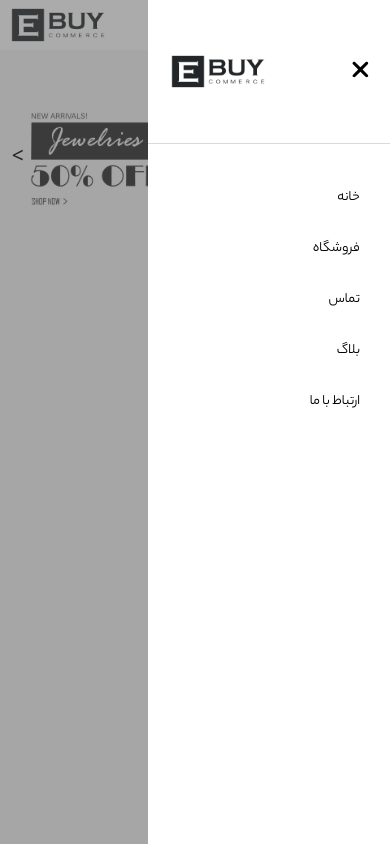
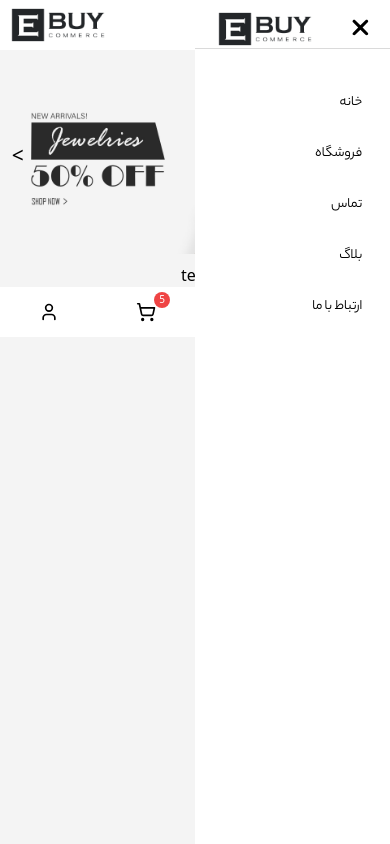
Before and after one commit to alizamanian79/Ecommerce, a Next.js app in the folder client/: page / in a window 390 px wide. Both pictures are taken after a click on the icon 371 px from the left and 25 px from the top of the page. Shown: the top 844 px of the page. Built offline with nearby package versions, Linux system fonts and the light colour scheme.

Commit message:
Fixed Menu

```diff
--- a/client/src/components/Home/Layout.tsx
+++ b/client/src/components/Home/Layout.tsx
@@ -4,7 +4,7 @@ import Search from "./Search/Search";
 import Slider from "./Slider/Slider";
 import { useSelector,useDispatch } from "react-redux";
 import { isSearch } from "@/redux/actions/searchRedux";
-
+import NavIcons from "./Menu/Phone/NavIcons";
 interface LayoutProps {
   children: React.ReactNode;
 }
@@ -17,13 +17,14 @@ const Layout: FC<LayoutProps> = ({ children }) => {
   );
   return (
     <>
+
       <Search />
       <div
 
         className={
           status == false
-            ? `w-100 max-h-[100%] flex bg-hBack flex-col items-center relative blur-[0] relative`
-            : `blur-[1px]`
+            ? `w-100 min-h-screen flex bg-hBack flex-col items-center blur-[0] relative`
+            : `blur-[1px] relative`
         }
         style={{ direction: "rtl" }}
       >
@@ -31,9 +32,10 @@ const Layout: FC<LayoutProps> = ({ children }) => {
         <Menu />
         <Slider />
 
-        <div className="w-94 min-sm:w-95 min-h-screen flex bg-red flex-col items-center relative">
+        <div className="w-94 min-sm:w-95 flex bg-red flex-col items-center relative">
           {children}
         </div>
+        <NavIcons />
       </div>
     </>
   );
--- a/client/src/components/Home/Menu/Menu.tsx
+++ b/client/src/components/Home/Menu/Menu.tsx
@@ -1,7 +1,7 @@
 import React from "react";
 import MenuDesktop from "./Desktop/MenuDesktop";
 import Phone from "./Phone/Phone";
-
+import NavIcons from "./Phone/NavIcons";
 
 const Menu = () => {
 
@@ -10,6 +10,7 @@ const Menu = () => {
     <>
       <MenuDesktop />
       <Phone />
+
     </>
   );
 };
--- a/client/src/components/Home/Menu/Phone/NavIcons.tsx
+++ b/client/src/components/Home/Menu/Phone/NavIcons.tsx
@@ -12,8 +12,9 @@ function NavIcons() {
 
   return (
     <div style={{direction:"ltr"}} className={
-      `w-100 h-50 absolute bottom-[0%] max-sm:flex md:hidden justify-center items-center
-       bg-[#ffffff] z-[-1]`}>
+      `w-100 h-50 sticky bottom-[0] max-sm:flex md:hidden
+       justify-center items-center
+       bg-[#ffffff] z-[1]`}>
 
         <ul className='w-100 flex justify-center items-center h-[100%] '>
         <li className={`w-1/4 flex justify-center items-center h-[100%] hover:cursor-pointer `}><UserIcon /></li>
--- a/client/src/components/Home/Menu/Phone/NavItem.tsx
+++ b/client/src/components/Home/Menu/Phone/NavItem.tsx
@@ -15,36 +15,39 @@ interface Dt {
 
 const Nav: React.FC = () => {
   const dispatch = useDispatch()
-  const isOpen:any = useSelector((state:any)=>state.menuRedux.isOpen);
+  const isOpen:any = useSelector((state:any)=>state.menuRedux.isOpen)
+
   const [data, setdData] = useState<Dt["data"]>(navStaticData.data);
 
 
-
-
-  const handleMenu =()=>{
+  const handleMenu = ()=>{
     dispatch(menuStatus({}))
   }
 
+
   return (
     <>
+
       <div
         className={
           isOpen == true
-            ? `absolute right-0 z-20 w-62 h-full bg-[white] transition-all ease-out delay-100 `
-            : `absolute right-0 z-[-1] w-0 h-full bg-[white] transition-all ease-out delay-100`
+            ? `absolute z-[0] bg-[white] right-0 top-[10px] min-h-screen
+            w-50  transition-all ease-out delay-75 `
+            : `absolute z-[-1] bg-[white] right-0 top-[10px] min-h-screen
+            w-0  transition-all ease-out delay-300 `
         }
       >
         <div
           className={
             isOpen == true
               ? `w-100 px-5 h-[13%] border-b-[0.75px] border-[#a7a6a66b] flex
-   justify-between items-center bg-[white] opacity-1 transition-all ease-out delay-75 translate-x-0`
+   justify-between items-center bg-rmv opacity-1 transition-all ease-out delay-75 translate-x-0`
               : `w-100 px-4 h-[13%]  border-b-[0.75px] border-[#a7a6a66b] flex
-  justify-between items-center bg-[white] opacity-0 transition-all ease-out delay-75 translate-x-[-8px]`
+  justify-between items-center bg-rmv opacity-0 transition-all ease-out delay-75 translate-x-[-8px]`
           }
         >
           <div>
-            {" "}
+
             <FontAwesomeIcon
               onClick={handleMenu}
               icon={faClose}
@@ -52,7 +55,7 @@ const Nav: React.FC = () => {
             />
           </div>
           <div>
-            {" "}
+
             <Image src={logo} height={100} width={100} alt="" />
           </div>
         </div>
@@ -77,6 +80,7 @@ const Nav: React.FC = () => {
           </ul>
         </div>
       </div>
+
     </>
   );
 };
--- a/client/src/components/Home/Menu/Phone/Phone.tsx
+++ b/client/src/components/Home/Menu/Phone/Phone.tsx
@@ -2,58 +2,70 @@ import React, { useState } from "react";
 import Image from "next/image";
 import logo from "../../../../../public/logo.png";
 import { FontAwesomeIcon } from "@fortawesome/react-fontawesome";
-import { faClose, faBars } from "@fortawesome/free-solid-svg-icons";
+import { faBars } from "@fortawesome/free-solid-svg-icons";
 import NavItem from "../Phone/NavItem";
-
 import { menuStatus } from "@/redux/actions/menuRedux";
 import { useDispatch, useSelector } from "react-redux";
 
-import NavIcons from "./NavIcons";
 
 const Phone: React.FC = () => {
 
   const dispatch = useDispatch()
-  const isOpen:any = useSelector((state:any)=>state.menuRedux.isOpen);
+  const isOpen:any = useSelector((state:any)=>state.menuRedux.isOpen)
+
+  const handleMenu = ()=>{
+    dispatch(menuStatus({}))
+  }
 
   return (
     <>
-      <div
-        className={
-          isOpen == true
-            ? `absolute z-[20] w-100 min-h-screen bg-[#4e4e4e79] opacity-[0.75px] block`
-            : `hidden z-[0] `
-        }
-      ></div>
+
 
       <div
         style={{ direction: "rtl" }}
         className={
-          "w-100 h-50 bg-[#ffffff] md:hidden sm:flex flex flex-wrap justify-center items-center"
-        }
+          isOpen == true ?
+          ` sticky top-0 z-[10] w-100 h-50 bg-[white]
+           md:hidden sm:flex flex flex-wrap justify-center items-center`
+           :
+           `sticky top-0 z-[10] w-100 h-50 bg-[white]
+           md:hidden sm:flex flex flex-wrap justify-center items-center`
+          }
       >
+          <NavItem />
+
+
+
         <div
           className={
-            "w-96 bg-rmv flex flex-wrap justify-center items-center h-full"
+            "bg-rmv w-96 flex flex-wrap justify-center items-center h-full"
           }
         >
           <div
             className={"w-1/2 h-full flex  justify-sart items-center"}
           >
             <FontAwesomeIcon
-              onClick={() =>dispatch(menuStatus({}))}
+              onClick={handleMenu}
               icon={faBars}
-              className={`text-[25px] text-[#772828]`}
+              className={`text-[25px] text-[black]`}
             />
           </div>
-
           <div className={"w-1/2 h-full flex bg-rmv justify-end items-center"}>
             <Image src={logo} height={100} width={100} alt="" />
           </div>
+
+
+
+
+
+
         </div>
+
+
       </div>
 
-      <NavItem />
-      <NavIcons />
+
+
     </>
   );
 };
--- a/client/src/components/Home/Slider/Slider.tsx
+++ b/client/src/components/Home/Slider/Slider.tsx
@@ -70,7 +70,7 @@ const [screenSize, setScreenSize] = useState<number>(0)
   return (
     <>
       <div
-        className={"relative w-100 mt-[0rem]"}
+        className={"relative w-100 mt-[0]"}
       >
         <Buttons cb ={handleBTN}/>
         <div>
```
